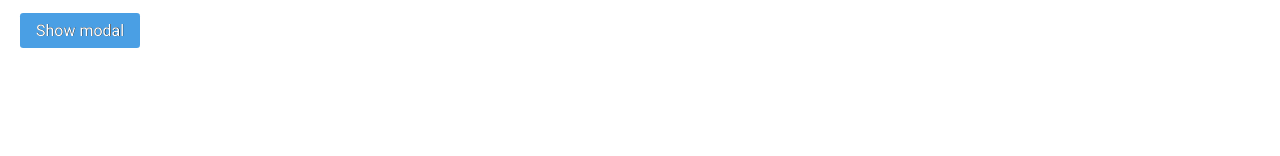
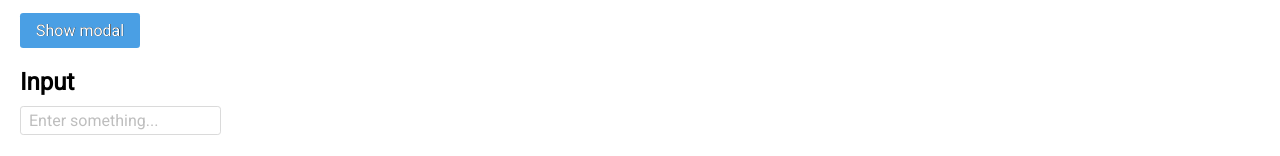
Before and after one commit to VashUber/UI, a Vue app: page / in a window 1280 px wide. Shown: the part 796-952 px from the top of the page. Before the commit the page ends 884 px from the top, so only its background shows below. Built offline with nearby package versions, Linux system fonts and the light colour scheme.

Commit message:
add v-input component

```diff
--- a/src/App.vue
+++ b/src/App.vue
@@ -41,6 +41,10 @@
         </template>
       </v-modal>
     </div>
+    <div class="box">
+      <h2 class="title">Input</h2>
+      <v-input placeholder="Enter something..." type="text" v-model="input" />
+    </div>
   </div>
 </template>
 
@@ -49,6 +53,7 @@
   import vButton from "./components/v-button.vue"
   import vCarousel from "./components/v-carousel.vue"
   import vModal from "./components/v-modal.vue"
+  import vInput from "./components/v-input.vue"
 
   const counter = ref(0)
   const isShown = ref(false)
@@ -56,6 +61,7 @@
     "https://icdn.lenta.ru/images/2021/03/10/14/20210310142047815/square_1280_webp_d2c5c86c5490d4e0fd4a25b44a40db97.webp",
     "https://icdn.lenta.ru/images/2021/01/20/16/20210120164051128/wide_4_3_ad0a8dedf4f24c1002d87743b6451b83.jpg",
   ])
+  const input = ref("")
 
   const toggleModal = () => {
     isShown.value = !isShown.value
--- /dev/null
+++ b/src/components/v-input.vue
@@ -0,0 +1,45 @@
+<template>
+  <input
+    :type="type"
+    :placeholder="placeholder"
+    class="input"
+    :value="modelValue"
+    @input="onInput($event)"
+  />
+</template>
+
+<script setup>
+  import { defineProps, defineEmits } from "vue"
+
+  const { type, placeholder, modelValue } = defineProps({
+    type: String,
+    placeholder: String,
+    modelValue: String,
+  })
+
+  const emits = defineEmits(["update:modelValue"])
+
+  const onInput = (e) => {
+    emits("update:modelValue", e.target.value)
+  }
+</script>
+
+<style lang="scss" scoped>
+  .input {
+    border-radius: 0.2rem;
+    border: 1px solid #dadada;
+    outline: none;
+    padding: 0.25rem 0.5rem;
+    font-size: 1em;
+    transition: box-shadow 0.2s ease-in-out;
+
+    &:focus {
+      border: 1px solid rgba(91, 134, 255, 0.2);
+      box-shadow: 0px 0px 0px 3px rgba(91, 134, 255, 0.2);
+    }
+
+    &::placeholder {
+      color: #bebebe;
+    }
+  }
+</style>
--- a/src/components/v-modal.vue
+++ b/src/components/v-modal.vue
@@ -14,18 +14,13 @@
 </template>
 
 <script setup>
-  import { onMounted, ref, defineEmits, defineProps, computed, watch } from "vue"
+  import { onMounted, ref, defineEmits, defineProps, watch } from "vue"
 
   const emits = defineEmits(["closeModal"])
   const { modelValue } = defineProps({ modelValue: Boolean })
 
-  const isShown = ref(false)
-
   const handleOutsideClick = (event) => {
-    if (!modal?.value.contains(event.target)) {
-      isShown.value = false
-      emits("closeModal")
-    }
+    if (!modal?.value.contains(event.target)) emits("closeModal")
   }
 
   const modal = ref(null)
@@ -74,12 +69,13 @@
 
   .modal-enter-active,
   .modal-leave-active {
-    transition: opacity 1s ease;
+    transition: opacity 0.2s ease, transform 0.2s ease;
     z-index: 0;
   }
 
   .modal-enter-from,
   .modal-leave-to {
-    opacity: -20;
+    transform: scale(1.1);
+    opacity: 0;
   }
 </style>
```
